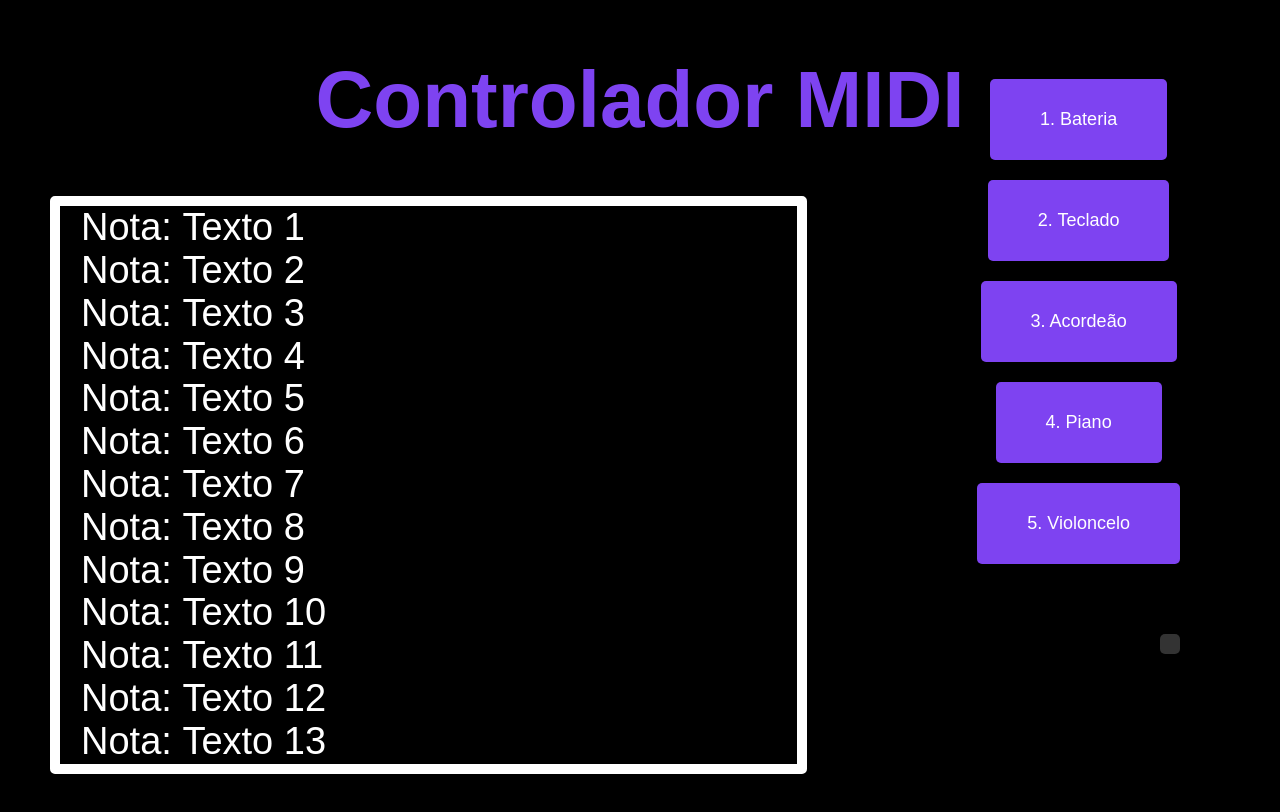
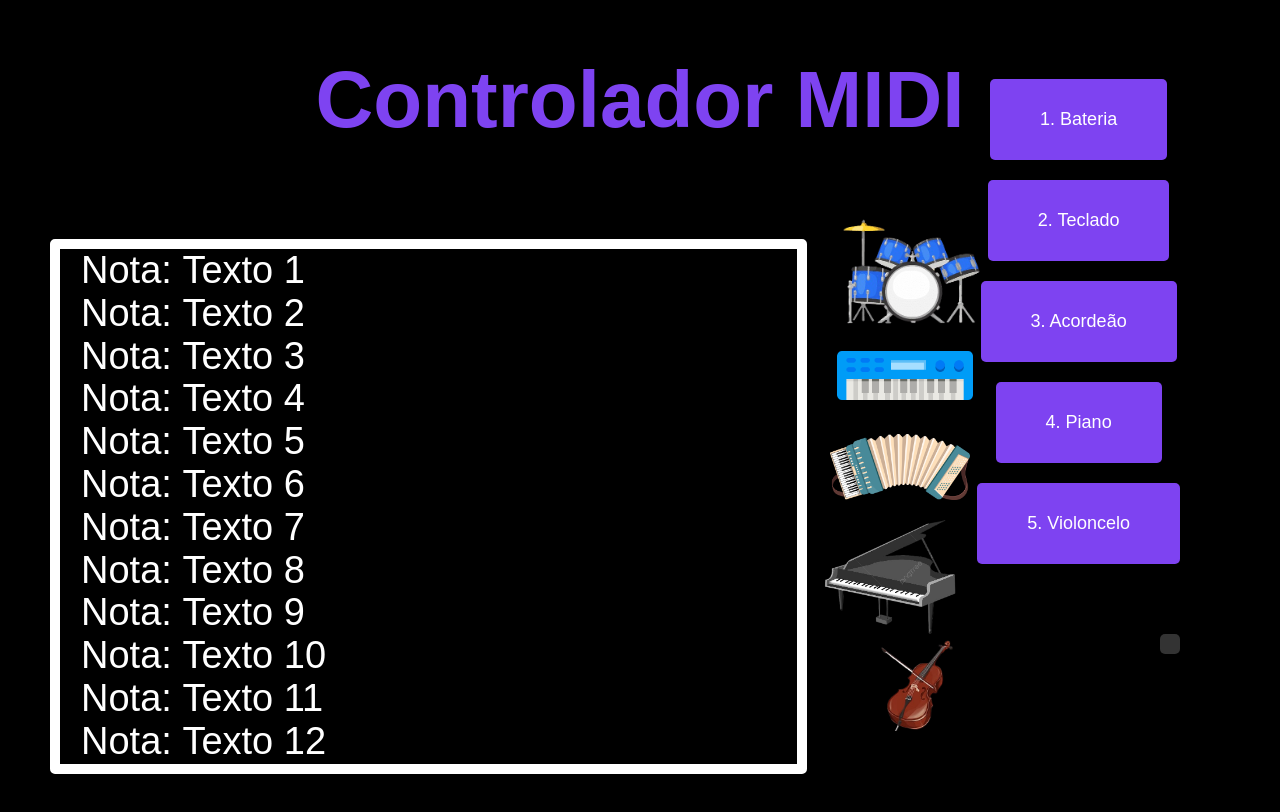
Before and after one commit to imyayamin/Controlador-MIDI, a plain HTML site: page interface/index.html in a window 1280 px wide. Drawn offline with Linux system fonts and the light colour scheme.

Commit message:
Interface

```diff
--- a/interface/index.html
+++ b/interface/index.html
@@ -23,7 +23,26 @@
       <p>Nota: <span class="nota-texto">Texto 10</span></p>
       <p>Nota: <span class="nota-texto">Texto 11</span></p>
       <p>Nota: <span class="nota-texto">Texto 12</span></p>
-      <p>Nota: <span class="nota-texto">Texto 13</span></p>
+  </div>
+
+  <div class="png1">
+    <img id="um" src = "bateria.png">
+  </div>
+
+  <div class="png2">
+    <img id="dois" src = "teclado.png">
+  </div>
+
+  <div class="png3">
+    <img id="tres" src = "acordeão.webp">
+  </div>
+
+  <div class="png4">
+    <img id="quatro" src = "piano.png">
+  </div>
+
+  <div class="png5">
+    <img id="cinco" src = "violoncelo.png">
   </div>
 
   <div class="instrument-buttons">
--- a/interface/style.css
+++ b/interface/style.css
@@ -84,3 +84,78 @@ button:hover {
     right: 100px;
     bottom: 200px;
 }
+
+.png1{
+    position: absolute;
+    right: 300px;
+    top: 160px;
+    display: flex;
+    flex-direction: column;
+    justify-content: center;
+    align-items: center;
+}
+
+#um{
+    width: 150px;
+    height: auto;
+}
+
+.png2{
+    position: absolute;
+    right: 300px;
+    top: 250px;
+    display: flex;
+    flex-direction: column;
+    justify-content: center;
+    align-items: center;
+}
+
+#dois{
+    width: 150px;
+    height: auto;
+}
+
+.png3{
+    position: absolute;
+    right: 310px;
+    top: 380px;
+    display: flex;
+    flex-direction: column;
+    justify-content: center;
+    align-items: center;
+}
+
+#tres{
+    width: 140px;
+    height: auto;
+}
+
+.png4{
+    position: absolute;
+    right: 310px;
+    top: 460px;
+    display: flex;
+    flex-direction: column;
+    justify-content: center;
+    align-items: center;
+}
+
+#quatro{
+    width: 160px;
+    height: auto;
+}
+
+.png5{
+    position: absolute;
+    right: 310px;
+    top: 580px;
+    display: flex;
+    flex-direction: column;
+    justify-content: center;
+    align-items: center;
+}
+
+#cinco{
+    width: 90px;
+    height: auto;
+}
```
Also changed, not shown: interface/acordeão.webp (added), interface/bateria.png (added), interface/piano.png (added), interface/teclado.png (added), interface/violoncelo.png (added).
